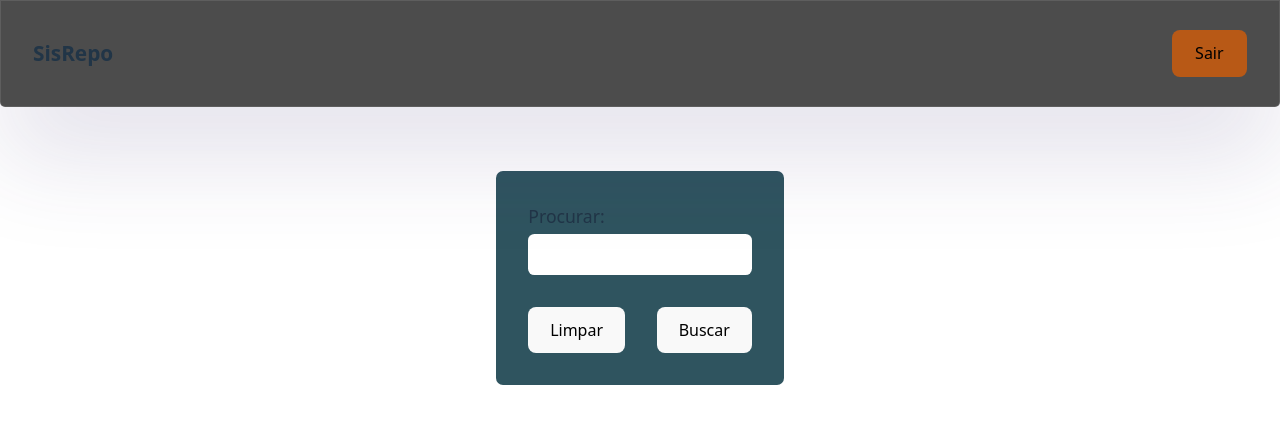
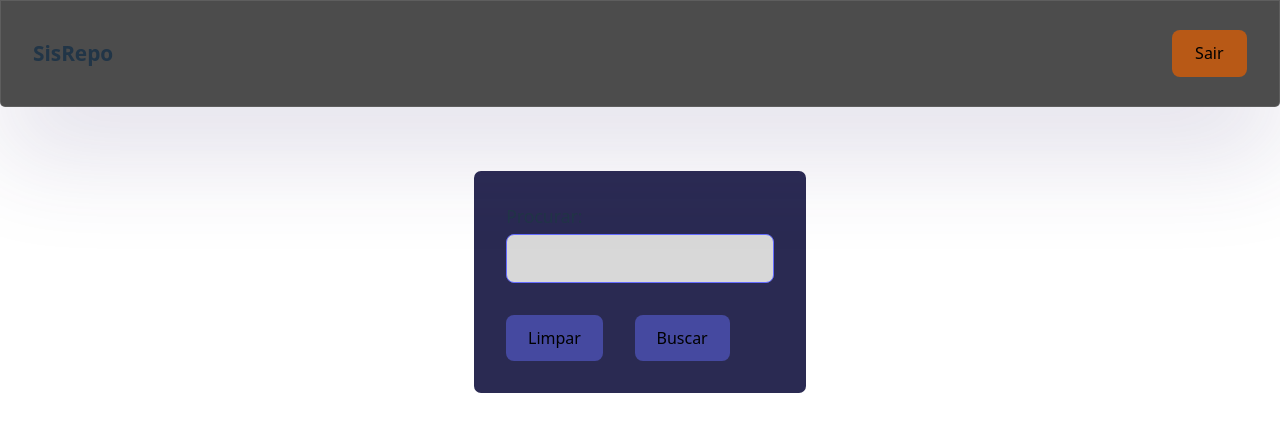
Before and after one commit to Jreng7/projects, a React (Vite) app in the folder gerenciamento_repositorios/frontend/: page / in a window 1280 px wide. Shown: the top 432 px of the page. Built offline with nearby package versions, Linux system fonts and the light colour scheme.

Commit message:
search ok

```diff
--- a/gerenciamento_repositorios/frontend/src/pages/MainPage/style.css
+++ b/gerenciamento_repositorios/frontend/src/pages/MainPage/style.css
@@ -45,7 +45,7 @@ nav h3 {
   align-items: start;
   max-width: 380px;
   margin-top: 4rem;
-  background-color: rgb(47, 84, 95);
+  background-color: #2a2a52;
   padding: 2rem;
   border-radius: 7px;
 }
@@ -58,9 +58,13 @@ nav h3 {
   width: 100%;
   padding: 0.8rem;
   outline: none;
-  border: none;
-  border-radius: 0.4rem;
+  border: 1px solid #646cff;
+  border-radius: 8px;
   margin-top: 0.3rem;
+  background-color: #d8d8d8;
+  color: #4c4c4c;
+  font-size: 1.1rem;
+  font-weight: 600;
 }
 
 .btn {
@@ -72,11 +76,10 @@ nav h3 {
 .btn button {
   border-radius: 8px;
   outline: none;
-  border: 1px solid rgba(255, 255, 255, 0.1);
-  box-shadow: none;
-  transition: 0.2s ease;
+  background-color: #4549a0;
+  transition: 0.3s ease;
 }
 
 .btn button:hover{
-  border-color: #646cff;
+  background-color: #646cff;
 }
```
